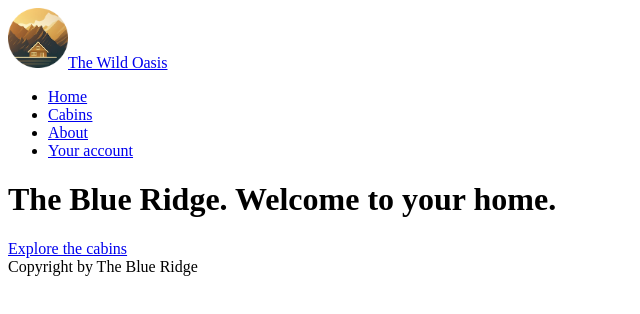
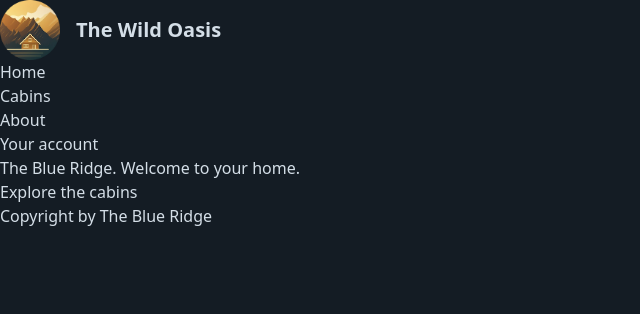
Before and after one commit to arafatah/the-wild-oasis-website, a Next.js app: page / in a window 1280 px wide. Shown: the top 314 px of the page, without its empty margins (0-640 px from the left). Built offline with nearby package versions, Linux system fonts and the light colour scheme.

Commit message:
chore: update styles and add primary/accent color palette in Tailwind config

```diff
--- a/app/_styles/globals.css
+++ b/app/_styles/globals.css
@@ -2,7 +2,7 @@
 @tailwind components;
 @tailwind utilities;
 
-@layer components {
+/* @layer components {
   .spinner {
     margin: 3.2rem auto 1.6rem;
     width: 60px;
@@ -28,12 +28,13 @@
       transform: rotate(1turn);
     }
   }
-}
+} */
 
 /* For data picker */
-.rdp {
+/* .rdp {
   --rdp-cell-size: 32px !important;
   --rdp-accent-color: theme('colors.accent.500') !important;
   --rdp-background-color: theme('colors.accent.600') !important;
   margin: 0 !important;
 }
+ */
--- a/app/layout.js
+++ b/app/layout.js
@@ -1,14 +1,16 @@
 import Logo from "@/app/_components/Logo";
 import Navigation from "@/app/_components/Navigation";
 
+import "@/app/_styles/globals.css";
+
 export const metadata = {
-  title: "The Blue Ridge"
-}
+  title: "The Blue Ridge",
+};
 
 export default function RootLayout({ children }) {
   return (
     <html lang="en">
-      <body>
+      <body className="bg-primary-950 text-primary-100 min-h-screen">
         <header>
           <Logo />
           <Navigation />
--- a/package.json
+++ b/package.json
@@ -9,6 +9,7 @@
     "lint": "next lint"
   },
   "dependencies": {
+    "@heroicons/react": "^2.2.0",
     "next": "^15.3.1",
     "react": "^19.1.0",
     "react-dom": "^19.1.0"
--- a/tailwind.config.js
+++ b/tailwind.config.js
@@ -8,8 +8,32 @@ module.exports = {
   theme: {
     extend: {
       colors: {
-        background: "var(--background)",
-        foreground: "var(--foreground)",
+        primary: {
+          50: '#E1E8EF',
+          100: '#D4DEE7',
+          200: '#B7C7D7',
+          300: '#99B0C7',
+          400: '#7C99B6',
+          500: '#5E82A6',
+          600: '#4C6B8A',
+          700: '#3C546C',
+          800: '#2C3D4F',
+          900: '#1B2631',
+          950: '#141C24',
+        },
+        accent: {
+          50: '#FAF5F0',
+          100: '#F4ECE1',
+          200: '#E8D6BF',
+          300: '#DDC2A2',
+          400: '#D2AF84',
+          500: '#C69963',
+          600: '#B78343',
+          700: '#926835',
+          800: '#6C4D28',
+          900: '#4B351B',
+          950: '#382814',
+        },
       },
     },
   },
```
Also changed, not shown: 1 other file (tests, documents, lock files or other folders).
